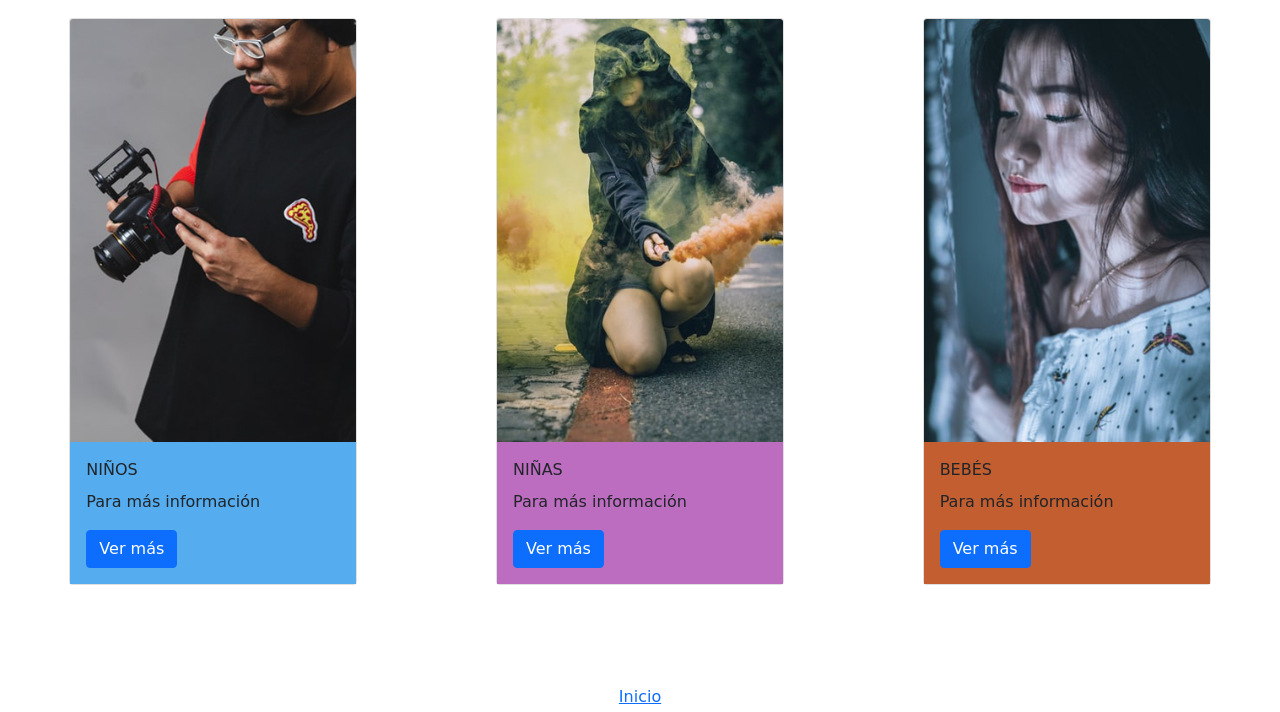
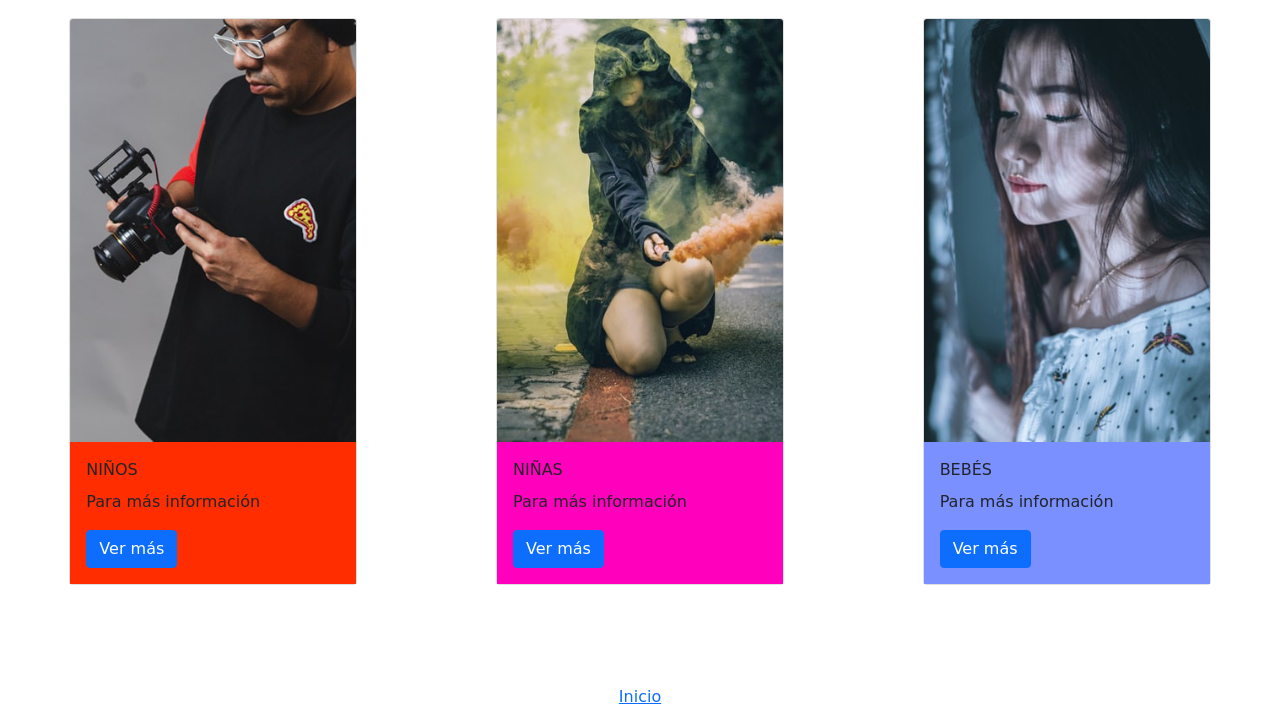
Before and after one commit to lucasparrinella/coderhouse, a website: page index.html in a window 1280 px wide. Shown: the part 210-922 px from the top of the page. Drawn offline with nearby package versions, Linux system fonts and the light colour scheme; a web font is replaced by a local one.

Commit message:
Update styles.css
Change color cards in index

```diff
--- a/css/styles.css
+++ b/css/styles.css
@@ -1,13 +1,13 @@
 @charset "UTF-8";
 @import url("https://fonts.googleapis.com/css2?family=Yomogi&display=swap");
 .card-body--niños {
-  background-color: #55acee; }
+  background-color: #FF2D00; }
 
 .card-body--niñas {
-  background-color: #bd6dc0; }
+  background-color: #FF00BD; }
 
 .card-body--bebes {
-  background-color: #C25E30; }
+  background-color: #7A90FE; }
 
 * {
   box-sizing: border-box;
```
